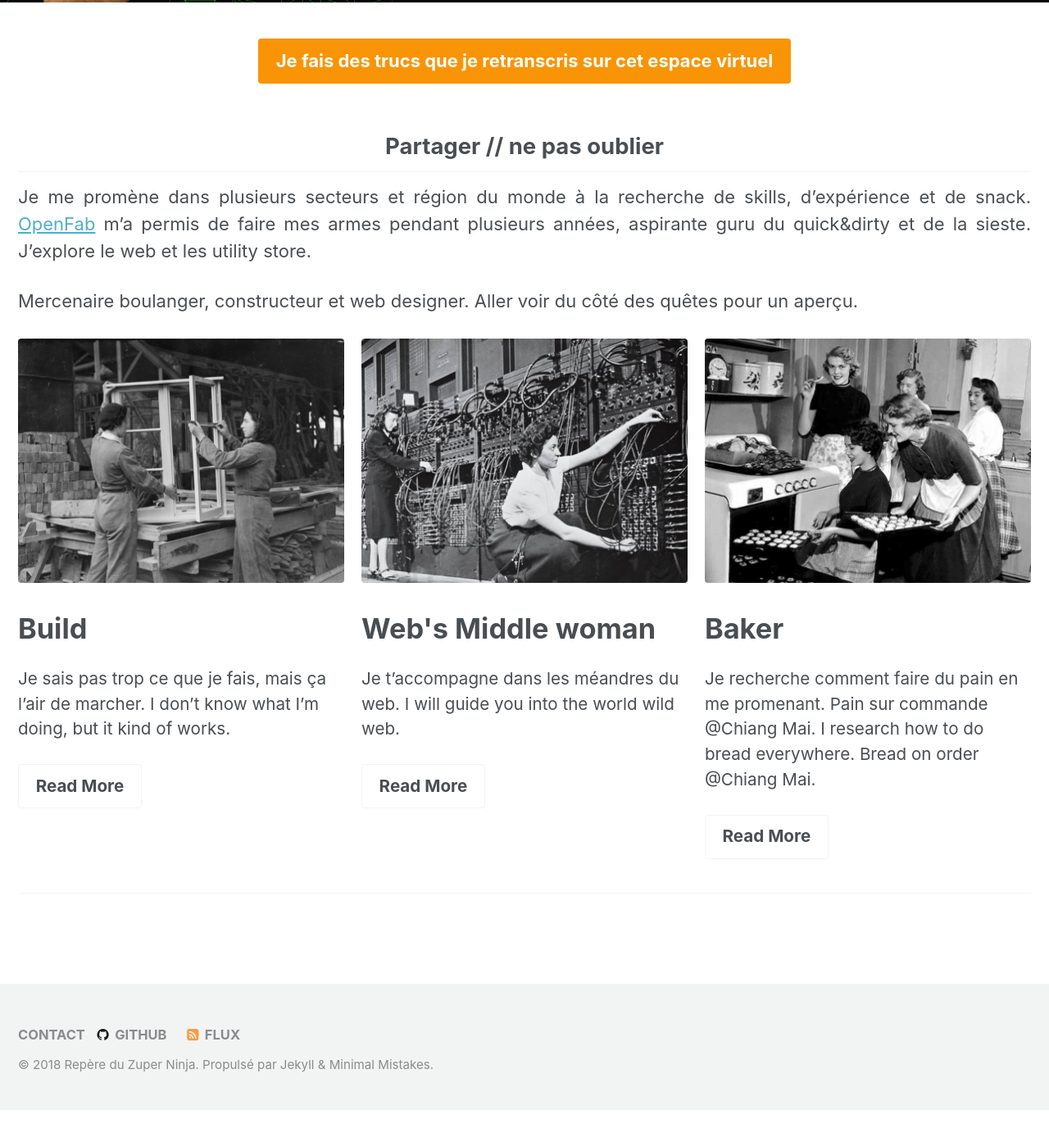
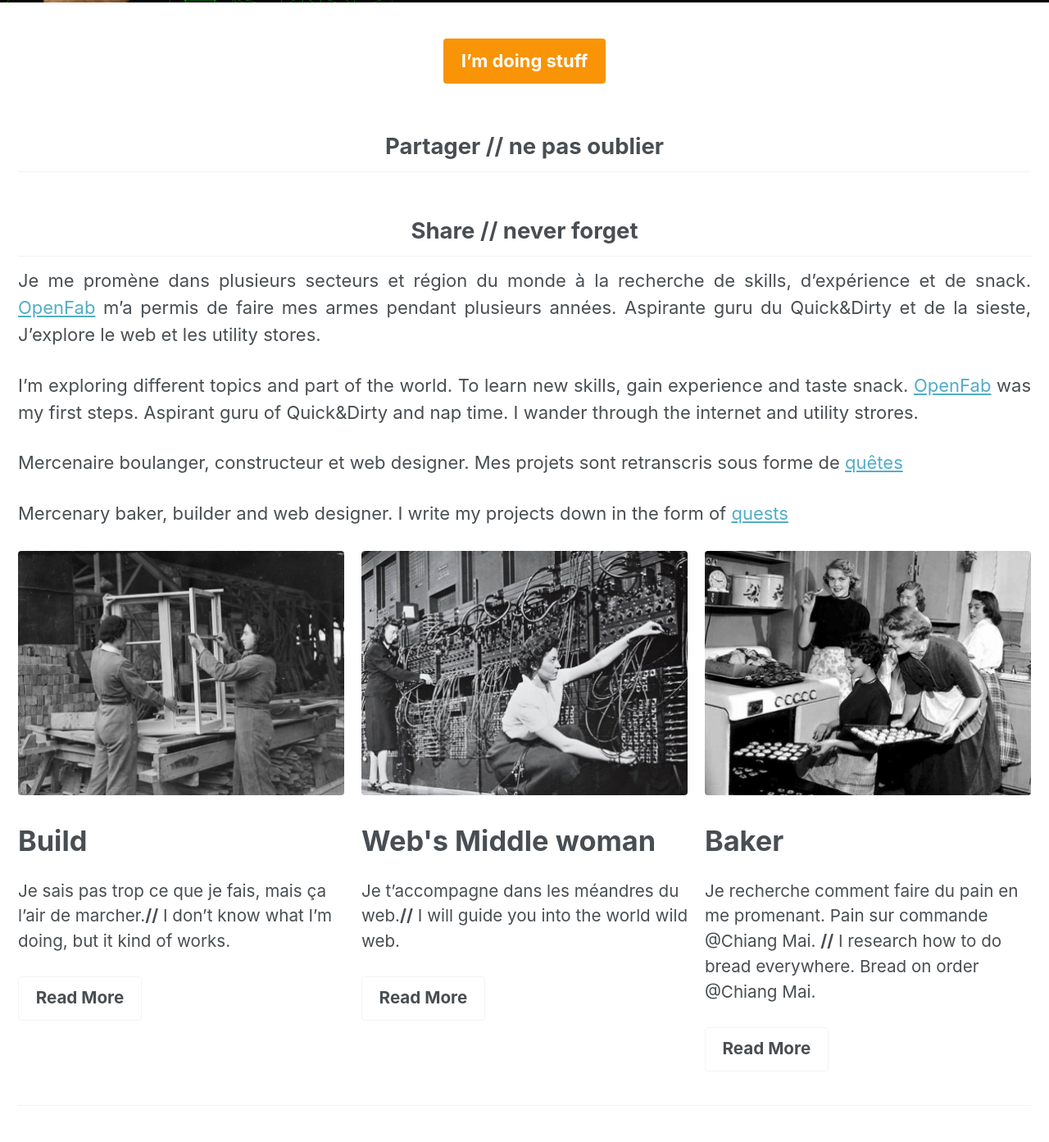
Before and after one commit to zuperninja/zuperninja.github.io, a Jekyll site: the page built from index.md, in a window 1280 px wide and 1400 px high, scrolled down 401 px. Shown: the top 1393 px of the window at 82% size. Built offline with Jekyll 4.4.1, drawn with Linux system fonts in a browser that asks for light colours; before the commit the page ends 1755 px from its top, so only the background shows below that.

Commit message:
Update index.md

```diff
--- a/index.md
+++ b/index.md
@@ -10,21 +10,21 @@ feature_row:
   - image_path: /assets/images/landing_build.png
     alt: "Women Carpenters, England 1941, © IWM (D 2701)"
     title: "Build"
-    excerpt: "Je sais pas trop ce que je fais, mais ça l'air de marcher. I don't know what I'm doing, but it kind of works."
+    excerpt: "Je sais pas trop ce que je fais, mais ça l'air de marcher.**//** I don't know what I'm doing, but it kind of works."
     url: "#test-link"
     btn_label: "Read More"
     btn_class: "btn--inverse"
   - image_path: /assets/images/landing_web.png
     alt: "ENIAC, the world's first digital computer. Source : Los Alamos"
     title: "Web's Middle woman"
-    excerpt: "Je t'accompagne dans les méandres du web. I will guide you into the world wild web."
+    excerpt: "Je t'accompagne dans les méandres du web.**//** I will guide you into the world wild web."
     url: "#test-link"
     btn_label: "Read More"
     btn_class: "btn--inverse"
   - image_path: /assets/images/landing_bake.png
     alt: "Women baking and eating cookies, Minneapolis 1954"
     title: "Baker"
-    excerpt: "Je recherche comment faire du pain en me promenant. Pain sur commande @Chiang Mai. I research how to do bread everywhere. Bread on order @Chiang Mai."
+    excerpt: "Je recherche comment faire du pain en me promenant. Pain sur commande @Chiang Mai. **//** I research how to do bread everywhere. Bread on order @Chiang Mai."
     url: "#test-link"
     btn_label: "Read More"
     btn_class: "btn--inverse"
@@ -34,17 +34,26 @@ feature_row:
 
 
 {: .text-center}
-[Je fais des trucs que je retranscris sur cet espace virtuel](/blog/year-archive/){: .btn .btn--warning .btn--large}
+[I'm doing stuff](/blog/year-archive/){: .btn .btn--warning .btn--large}
 
 ## Partager // ne pas oublier
 {: .text-center}
 
+## Share // never forget
+{: .text-center}
+
 
 Je me promène dans plusieurs secteurs et région du monde à la recherche de skills, d'expérience et de snack.
-[OpenFab](http://openfab.be) m'a permis de faire mes armes pendant plusieurs années, aspirante guru du quick&dirty et de la sieste. J'explore le web et les utility store.
+[OpenFab](http://openfab.be) m'a permis de faire mes armes pendant plusieurs années. Aspirante guru du Quick&Dirty et de la sieste, J'explore le web et les utility stores.
 {: .text-justify}
 
-Mercenaire boulanger, constructeur et web designer. Aller voir du côté des quêtes pour un aperçu.
+I'm exploring different topics and part of the world. To learn new skills, gain experience and taste snack.
+[OpenFab](http://openfab.be) was my first steps. Aspirant guru of Quick&Dirty and nap time. I wander through the internet and utility strores.
+{: .text-justify}
+
+Mercenaire boulanger, constructeur et web designer. Mes projets sont retranscris sous forme de [quêtes](blog/portfolio/)
+{: .text-justify}
+Mercenary baker, builder and web designer. I write my projects down in the form of [quests](blog/portfolio/)
 {: .text-justify}
 
 {% include feature_row %}
```
